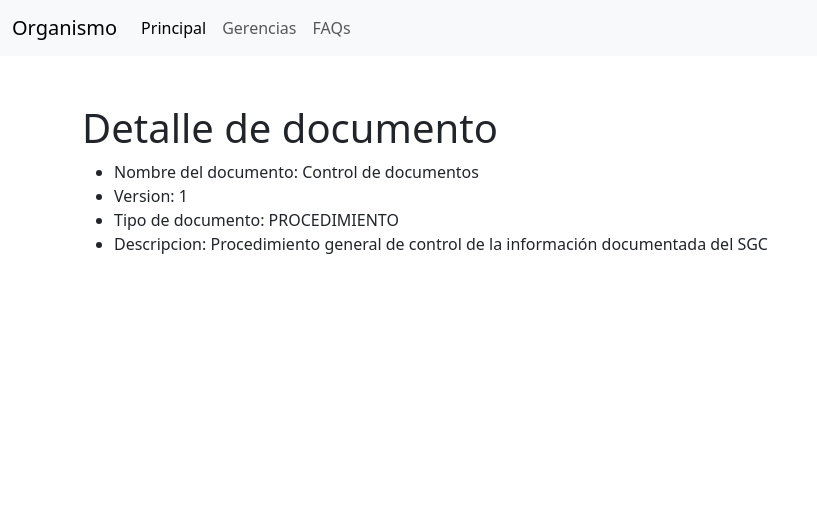
After one commit to javierKosaka/DjProcesos, a Django app: page /StoreDocs/DetalleDocumentos/2 in a window 1280 px wide. The commit adds this page. Shown: the top 512 px of the page, without its empty margins (0-817 px from the left). Run offline with Django 5.2, Linux system fonts and the light colour scheme; data comes from the database, SQL or seed files in the repository; both versions use the stored data as it was after the commit.

Commit message:
Incorporación de funcion DetalleDocumento y creacion de htmls relacionados

```diff
--- a/project/StoreDocs/models.py
+++ b/project/StoreDocs/models.py
@@ -9,11 +9,12 @@ class BaseDocs(models.Model):
 
     # Definir TIPO_DOCUMENTO (limitar a opciones validadas)
     TIPO_DOCUMENTO_OPCIONES = [
-        ('MANUAL DE PROCESOS', 'Manual de procesos'),
-        ('PROCEDIMIENTO', 'Procedimiento'),
-        ('FORMULARIO', 'Formularios')
+        ('01. MANUAL DE PROCESOS', 'Manual de procesos'),
+        ('02. PROCEDIMIENTO', 'Procedimiento'),
+        ('03. FORMULARIO', 'Formularios')
     ]
     TIPO_DOCUMENTO = models.CharField(max_length=30, choices=TIPO_DOCUMENTO_OPCIONES)
+
 
     # Definir DESCRIPCION
     DESCRIPCION = models.TextField(null=True, blank=True)
--- /dev/null
+++ b/project/StoreDocs/templates/StoreDocs/DetalleDocumentos.html
@@ -0,0 +1,16 @@
+{% extends 'core/base.html' %}
+
+{% load custom_filters %}
+
+{% block main %}
+    <div class="container mt-5">
+        <h1>Detalle de documento</h1>
+        <ul>
+          <li>Nombre del documento: {{object.DOCUMENTO}}</li>
+          <li>Version: {{object.VERSION}}</li>
+          <li>Tipo de documento: {{object.TIPO_DOCUMENTO}}</li>
+          <li>Descripcion: {{object.DESCRIPCION}}</li>
+        </ul>
+
+    </div>
+{% endblock main %}
--- a/project/StoreDocs/templates/StoreDocs/ListadoDocumentos.html
+++ b/project/StoreDocs/templates/StoreDocs/ListadoDocumentos.html
@@ -19,7 +19,7 @@
                         <td>{{ documento.DOCUMENTO }}</td>
                         <td>{{ documento.TIPO_DOCUMENTO}}</td>
                         <td>{{ documento.INICIO_VIGENCIA}}</td>
-                        <td class="text-center"><button>Ver</button></td>
+                        <td class="text-center"><a href="{% url 'StoreDocs:DetalleDocumentos' documento.id %}"><button>Ver</button></a></td>
                     </tr>
                 {% endfor %}
             </tbody>
--- a/project/StoreDocs/urls.py
+++ b/project/StoreDocs/urls.py
@@ -7,4 +7,5 @@ app_name = 'StoreDocs'
 urlpatterns = [
     path('ListadoDocumentos/', views.ListadoDocumentos, name='ListadoDocumentos'),
     path('CrearDocumentos/', views.CrearDocumentos, name='CrearDocumentos'),
+    path('DetalleDocumentos/<int:pk>', views.DetalleDocumentos, name='DetalleDocumentos'),
 ]
--- a/project/StoreDocs/views.py
+++ b/project/StoreDocs/views.py
@@ -18,3 +18,9 @@ def CrearDocumentos(request):
             form.save()
             return redirect("StoreDocs:ListadoDocumentos")
     return render(request, "StoreDocs/CrearDocumentos.html", {"form" : form})
+
+
+def DetalleDocumentos(request, pk: int):
+    query = BaseDocs.objects.get(id=pk)
+    context = {'object' : query}
+    return render(request, "StoreDocs/DetalleDocumentos.html", context)
```
Also changed, not shown: project/StoreDocs/migrations/0004_alter_basedocs_tipo_documento.py (added), project/db.sqlite3.
